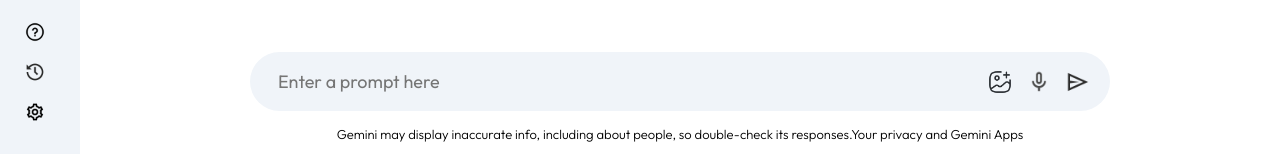
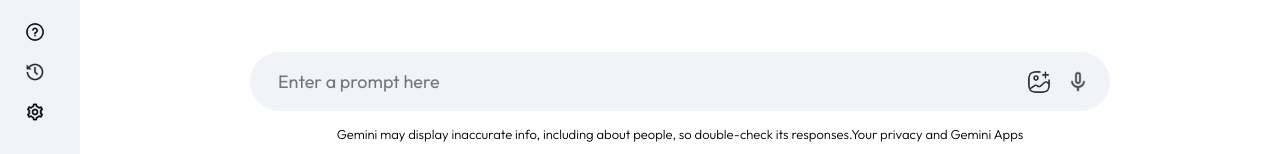
Before and after one commit to DiyaPanchal/Gemini-Clone, a React (Vite) app: page / in a window 1280 px wide. Shown: the part 643-797 px from the top of the page. Built offline with nearby package versions, Linux system fonts and the light colour scheme.

Commit message:
sent button hide

```diff
--- a/src/components/Main/Main.jsx
+++ b/src/components/Main/Main.jsx
@@ -63,7 +63,7 @@
                 <div>
                     <img src={assets.gallery_icon} alt="" />
                     <img src={assets.mic_icon} alt="" />
-                    <img onClick={() => onSent()} src={assets.send_icon} alt="" />
+                   {input && <img onClick={() => onSent()} src={assets.send_icon} alt="" />}
                 </div>
             </div>
             <p className='bottom-info'>Gemini may display inaccurate info, including about people, so double-check its responses.Your privacy and Gemini Apps</p>
```
